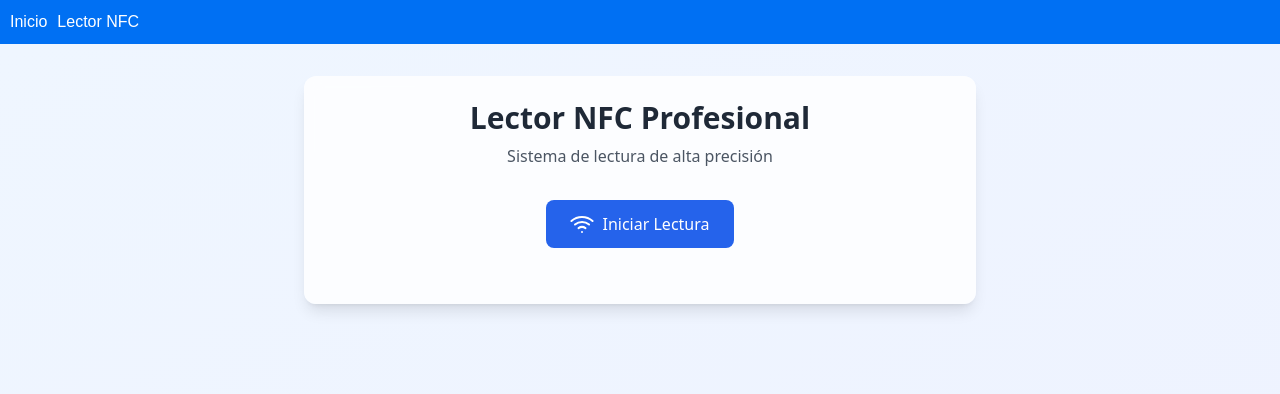
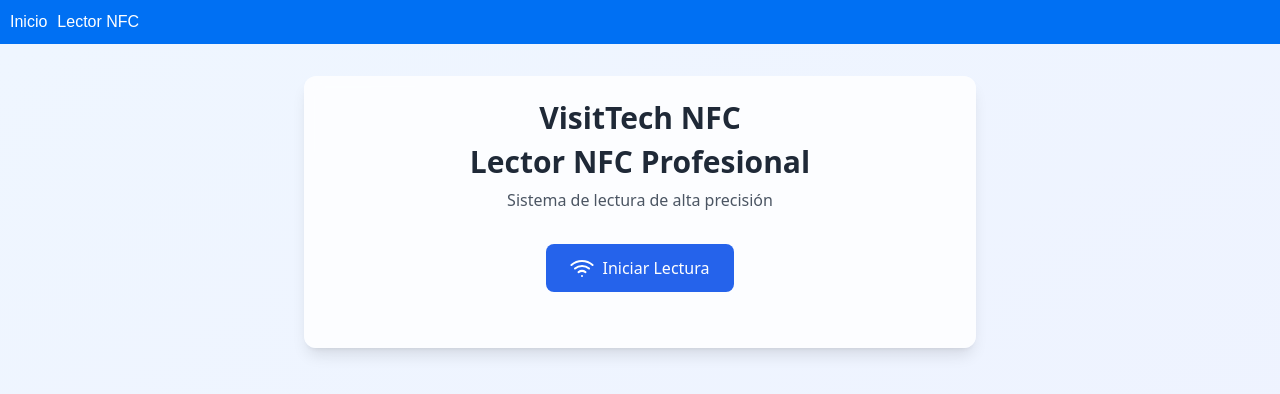
Before and after one commit to cescofors75/my-nfc-app, a Next.js app: page /nfc in a window 1280 px wide. Shown: the top 394 px of the page. Built offline with nearby package versions, Linux system fonts and the light colour scheme.

Commit message:
Update NFCReader and Home components: change title to 'VisitTech NFC' and 'VisitTech Home'

```diff
--- a/app/nfc/page.jsx
+++ b/app/nfc/page.jsx
@@ -106,9 +106,12 @@
       <div className="max-w-2xl mx-auto bg-white/80 backdrop-blur rounded-xl shadow-lg">
         <div className="p-6">
           <div className="text-center mb-8">
-            <h1 className="text-3xl font-bold text-gray-800 mb-2">
+          <h1 className="text-3xl font-bold text-gray-800 mb-2">
+              VisitTech NFC
+            </h1>
+            <h2 className="text-3xl font-bold text-gray-800 mb-2">
               Lector NFC Profesional
-            </h1>
+            </h2>
             <p className="text-gray-600">
               Sistema de lectura de alta precisión
             </p>
--- a/app/page.tsx
+++ b/app/page.tsx
@@ -1,10 +1,10 @@
-import Image from "next/image";
+
 
 export default function Home() {
   return (
     <div>
-      <h1>Home</h1>
-      <Image src="/vercel.svg" alt="Vercel Logo" width={72} height={16} />
+      <h1>VisitTech Home</h1>
+
     </div>
   );
 }
```
